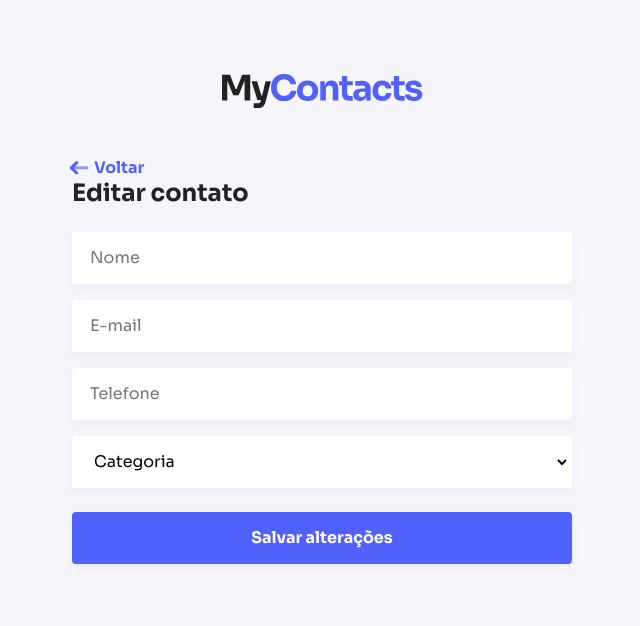
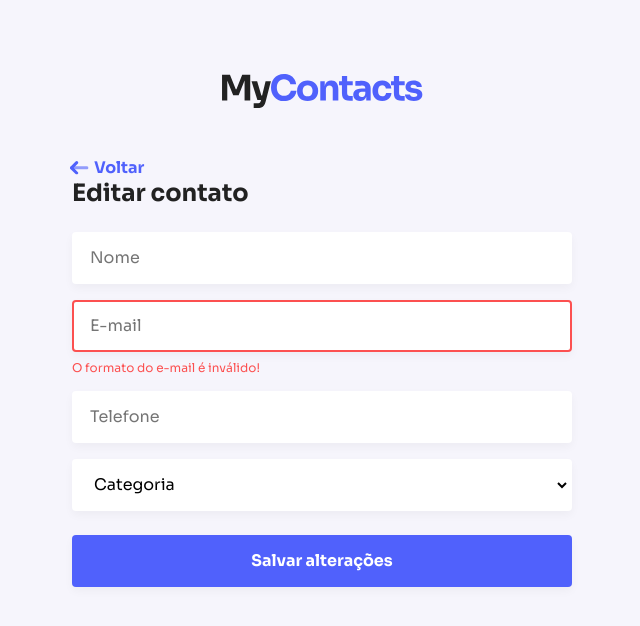
Before and after one commit to leo-pro/mycontacts, a React (Create React App) app in the folder frontend/: page /edit/1 in a window 1280 px wide. Shown: the top 626 px of the page, without its empty margins (318-958 px from the left). Built offline with nearby package versions, Linux system fonts and the light colour scheme.

Commit message:
feat(ContactForm): create visual error to form inputs

```diff
--- a/frontend/src/components/ContactForm/index.tsx
+++ b/frontend/src/components/ContactForm/index.tsx
@@ -14,8 +14,8 @@ export function ContactForm({ buttonLabel }:ContactFormProps) {
       <FormGroup>
         <Input type="text" placeholder="Nome" />
       </FormGroup>
-      <FormGroup>
-        <Input type="text" placeholder="E-mail" />
+      <FormGroup error="O formato do e-mail é inválido!">
+        <Input type="text" placeholder="E-mail" error />
       </FormGroup>
       <FormGroup>
         <Input type="text" placeholder="Telefone" />
--- a/frontend/src/components/FormGroup/index.tsx
+++ b/frontend/src/components/FormGroup/index.tsx
@@ -2,13 +2,19 @@ import { ReactNode } from 'react';
 import { Container } from './styles';
 
 interface FormGroupProps{
-  children: ReactNode
+  children: ReactNode,
+  error?: string
 }
 
-export function FormGroup({ children }: FormGroupProps) {
+export function FormGroup({ children, error }: FormGroupProps) {
   return (
     <Container>
       {children}
+      {error && (
+        <small>
+          {error}
+        </small>
+      )}
     </Container>
   );
 }
--- a/frontend/src/components/FormGroup/styles.ts
+++ b/frontend/src/components/FormGroup/styles.ts
@@ -4,4 +4,11 @@ export const Container = styled.div`
   & +& {
     margin-top: 16px;
   }
+
+  small{
+    display: block;
+    color: ${({ theme }) => theme.colors.danger.main};
+    font-size: 12px;
+    margin-top: 8px;
+  }
 `;
--- a/frontend/src/components/Input.ts
+++ b/frontend/src/components/Input.ts
@@ -1,6 +1,10 @@
-import styled from 'styled-components';
+import styled, { css } from 'styled-components';
 
-export default styled.input`
+interface InputProps{
+  error?: boolean
+}
+
+export default styled.input<InputProps>`
   width: 100%;
   height: 52px;
   background: #fff;
@@ -15,4 +19,11 @@ export default styled.input`
   &:focus{
     border: 2px solid ${({ theme }) => theme.colors.primary.main}
   }
+
+  ${({ theme, error }) => error
+    && css`
+      color: ${theme.colors.danger.main};
+      border-color: ${theme.colors.danger.main} !important;
+    `
+}
 `;
```
Also changed, not shown: frontend/.eslintrc.json.
